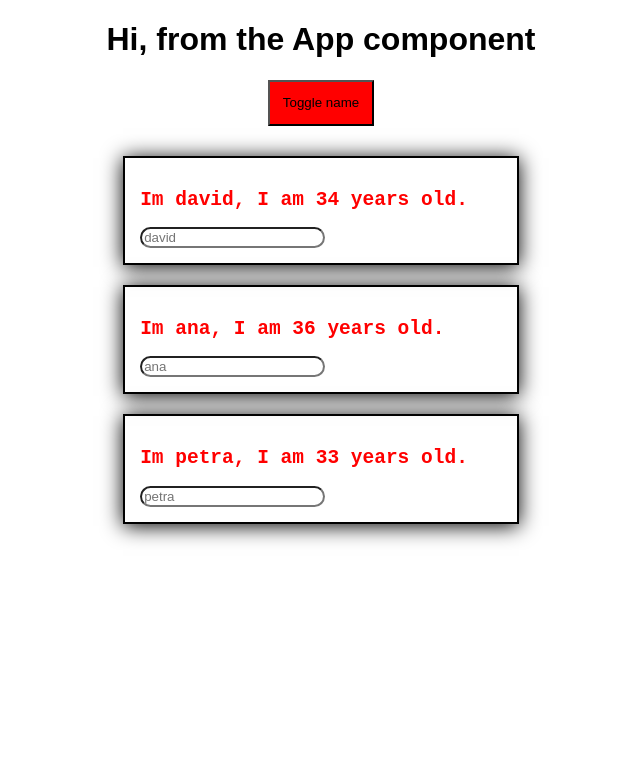
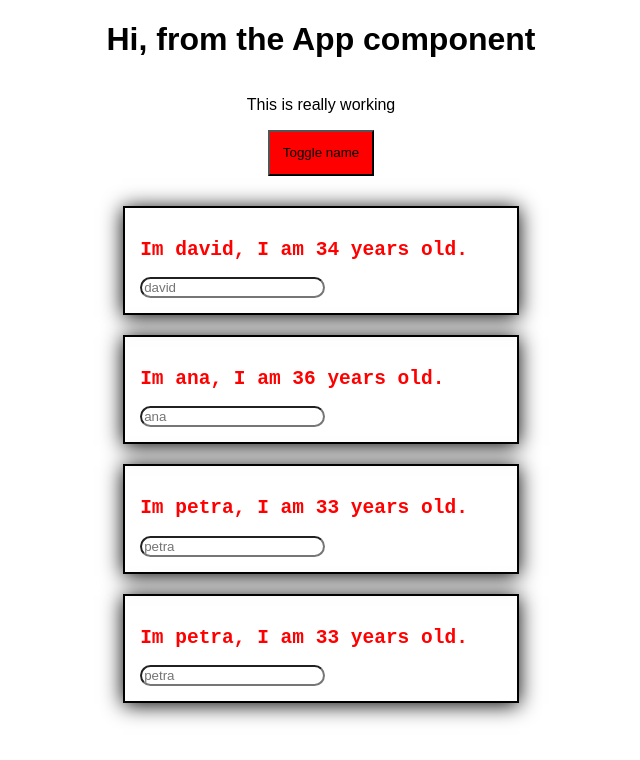
Before and after one commit to pldvd/complete-react-guide, a React (Create React App) app: page / in a window 1280 px wide. Both pictures are taken after a click on the button "Toggle name". Shown: the top 760 px of the page, without its empty margins (319-959 px from the left). Built offline with nearby package versions, Linux system fonts and the light colour scheme.

Commit message:
dynamically update paragraph classlist in App component

```diff
--- a/src/App.css
+++ b/src/App.css
@@ -17,3 +17,11 @@
   flex-direction: column;
   align-items: center;
 }
+
+.bold {
+  font-weight: bold;
+}
+
+.red {
+  color: red;
+}
--- a/src/App.js
+++ b/src/App.js
@@ -9,7 +9,8 @@
     persons: [
       { id: "vasd", name: "david", age: 34 },
       { id: "bcadf", name: "ana", age: 36 },
-      { id: "ölläd", name: "petra", age: 33 }
+      { id: "ölläd", name: "petra", age: 33 },
+      { id: "öläd", name: "petra", age: 33 }
     ],
     showPersons: false
   }
@@ -67,9 +68,18 @@
       </div>;
     }
 
+    const paragraphClassList = [];
+    if (this.state.persons.length <= 3) {
+      paragraphClassList.push('red');
+    }
+    if (this.state.persons.length <= 1) {
+      paragraphClassList.push('bold');
+    }
+
     return (
       <div className='App'>
         <h1>Hi, from the App component</h1>
+        <p className={paragraphClassList.join(' ')}>This is really working</p>
         <button style={btnStyle} onClick={this.togglePersonHandler}>Toggle name</button>
         {persons}
       </div>
```
